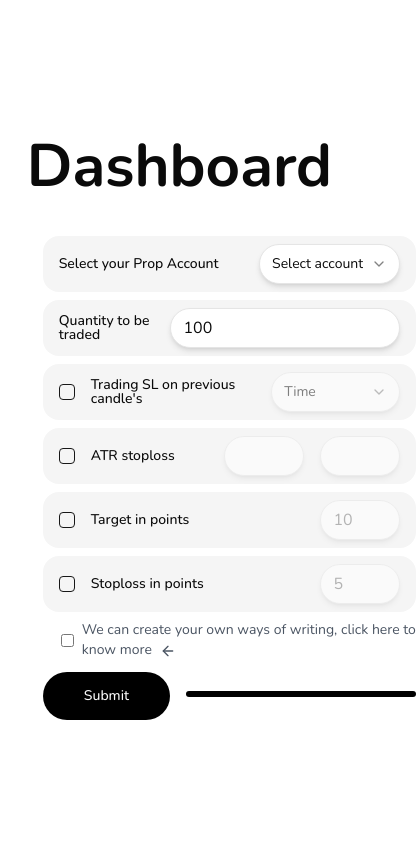
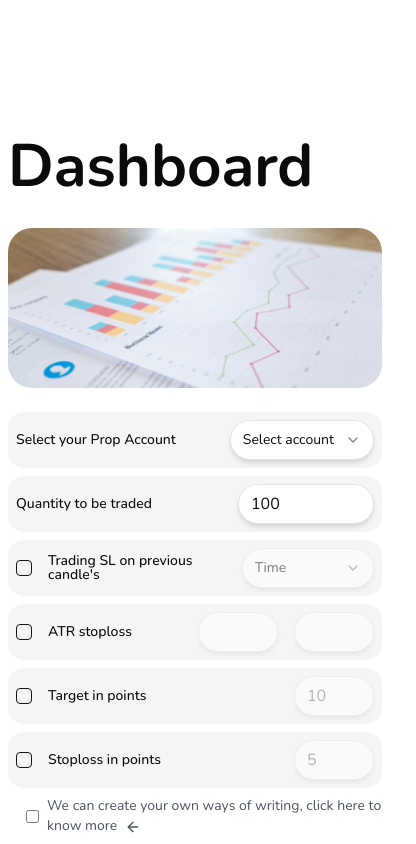
Before and after one commit to IrfanshaikH-7/prototyp-e, a React (Vite) app: page / in a window 390 px wide. Shown: the part 940-1784 px from the top of the page, 416 px wide, since content can reach past the window. Built offline with nearby package versions, Linux system fonts and the light colour scheme.

Commit message:
fortery commit

```diff
--- a/src/components/home/DashboardForm.jsx
+++ b/src/components/home/DashboardForm.jsx
@@ -68,16 +68,16 @@ export default function DashboardForm() {
 
   const dummyAccounts = ["Account 1", "Account 2", "Account 3"]
   const timeFrames = ["1m", "5m", "15m", "1h", "4h", "1d"]
-  const formStyle = "flex items-center gap-4 bg-neutral-100 rounded-2xl py-2 px-4"
+  const formStyle = "flex items-center gap-4 bg-neutral-100 rounded-2xl py-2 px-2 lg:px-4"
   const inputStyle = "w-60 max-w-60 mr-auto rounded-3xl"
   return (
-    <main className='max-w-[90%] mx-auto mt-40'>
+    <main className='w-full lg:max-w-[90%] mx-auto mt-40'>
         <div className='flex justify-start items-start'>
             <h1 className='text-6xl font-bold pb-8'>Dashboard</h1>
         </div>
 
-        <section className='flex gap-4'>
-            <div className='flex-1 rounded-3xl overflow-hidden'>
+        <section className='flex flex-col lg:flex-row gap-4'>
+            <div className='lg:flex-1 rounded-3xl h-40 lg:h-auto overflow-hidden'>
                 <img src={dashboard_img} alt="img" className='w-full h-full object-cover' />
             </div>
 
@@ -117,7 +117,7 @@ export default function DashboardForm() {
             <FormItem className={formStyle}>
               <FormLabel className="w-full">Quantity to be traded</FormLabel>
               <FormControl>
-                <Input type="number" {...field} className={`${inputStyle} ${noSpinnerStyle}`} />
+                <Input type="number" {...field} className={`${inputStyle} ${noSpinnerStyle} max-w-[136px]`} />
               </FormControl>
               <FormMessage />
             </FormItem>
--- a/src/pages/Home.jsx
+++ b/src/pages/Home.jsx
@@ -69,7 +69,7 @@ const Home = () => {
 
 
       {/* Third Section */}
-      <section className=' h-screen w-full'>
+      <section className='h-full lg:h-screen w-full'>
         <DashboardForm />
       </section>
     </main>
```
